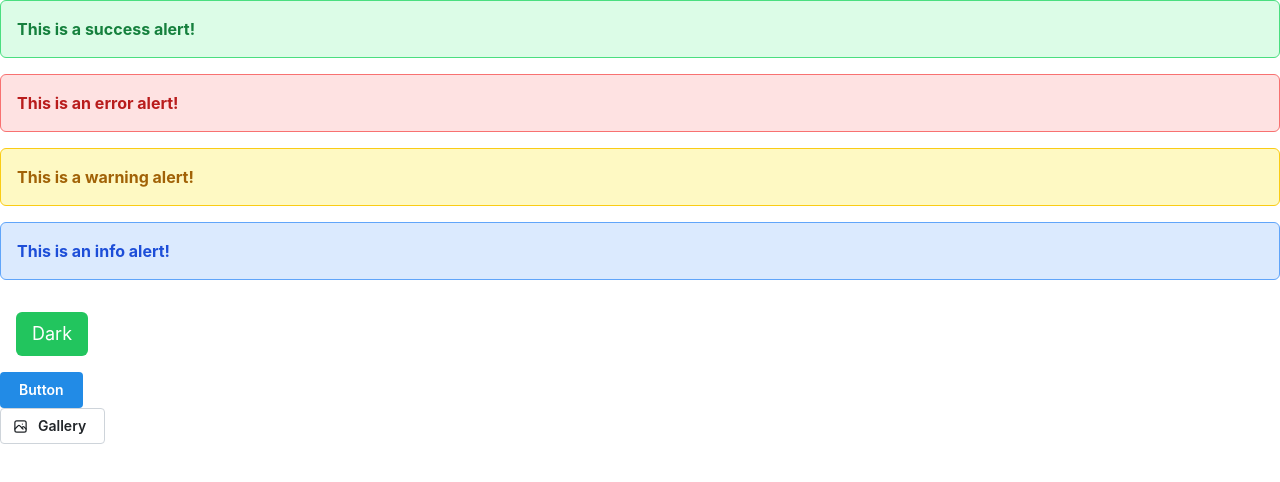
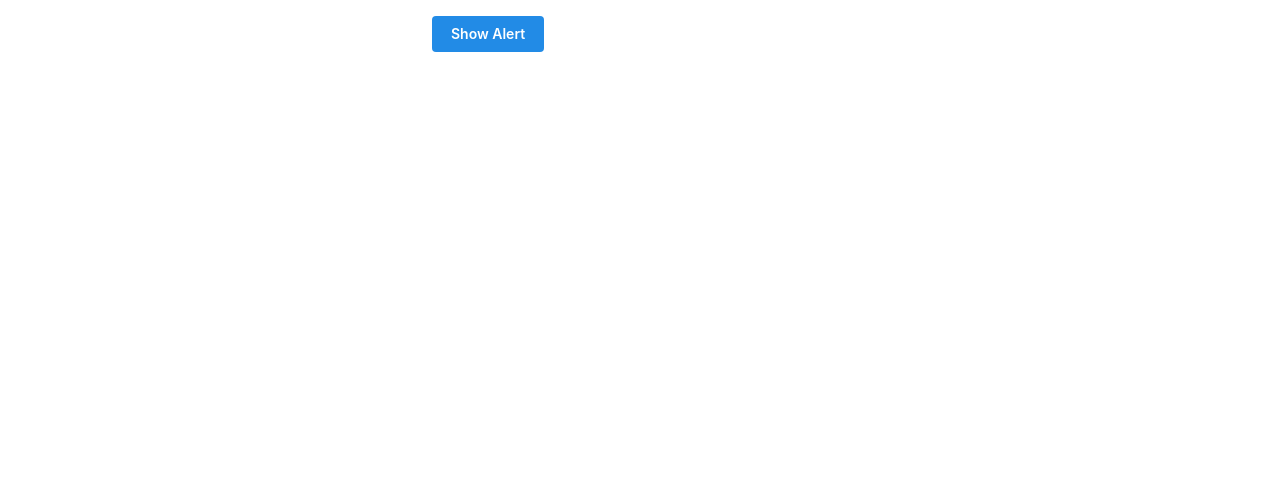
Before and after one commit to rodrahul/react-mosh, a React (Vite) app: page / in a window 1280 px wide. Shown: the top 482 px of the page. Built offline with nearby package versions, Linux system fonts and the light colour scheme.

Commit message:
button, alert using mantine and icons

```diff
--- a/src/App.tsx
+++ b/src/App.tsx
@@ -1,42 +1,44 @@
-import { Button, MantineProvider } from "@mantine/core";
-import Alert, { AlertProps } from "./components/Alert";
-import MyButton from "./components/MyButton";
-import { IconPhoto } from "@tabler/icons-react";
+import { Alert, Button, MantineProvider } from "@mantine/core";
 import "@mantine/core/styles.css";
+import { IconInfoCircle } from "@tabler/icons-react";
+import { useState } from "react";
 
 function App() {
-  const alertData: AlertProps[] = [
-    { type: "success", message: "This is a success alert!" },
-    { type: "error", message: "This is an error alert!" },
-    { type: "warning", message: "This is a warning alert!" },
-    { type: "info", message: "This is an info alert!" },
-  ];
+  const [alertVisible, setAlertVisible] = useState(false);
+
+  const onButtonClick = () => {
+    console.log("onButtonClick");
+    setAlertVisible(true);
+  };
+
+  const onAlertClose = () => {
+    setAlertVisible(false);
+  };
+  const infoIcon = <IconInfoCircle></IconInfoCircle>
+
   return (
-    <>
-      <MantineProvider>
-        <div>
-          {alertData.map((alert, index) => (
-            <Alert
-              key={index}
-              type={alert.type}
-              message={alert.message}
-            ></Alert>
-          ))}
-        </div>
+    <MantineProvider>
+      <div className="mx-auto max-w-md p-4">
+        {alertVisible && (
+          <Alert
+            icon={infoIcon}
+            title="Alert Title"
+            variant="light"
+            withCloseButton
+            onClose={onAlertClose}
+          >
+            Lorem ipsum dolor sit, amet consectetur adipisicing elit. Itaque
+            deleniti consequuntur ratione quos? Iste quo, hic expedita totam
+            voluptatum ex ea perspiciatis? Explicabo expedita iste maiores
+            corporis ullam dolore earum!
+          </Alert>
+        )}
 
-        <div className="p-4">
-          <MyButton type="success" buttonText="Dark"></MyButton>
-        </div>
-
-        {/* Using Mantine */}
-        <div>
-          <Button variant="filled" onClick={() => console.log('clicked')}>Button</Button>
-        </div>
-        <Button leftSection={<IconPhoto size={15} />} variant="default">
-          Gallery
+        <Button variant="filled" onClick={onButtonClick}>
+          Show Alert
         </Button>
-      </MantineProvider>
-    </>
+      </div>
+    </MantineProvider>
   );
 }
 
```
